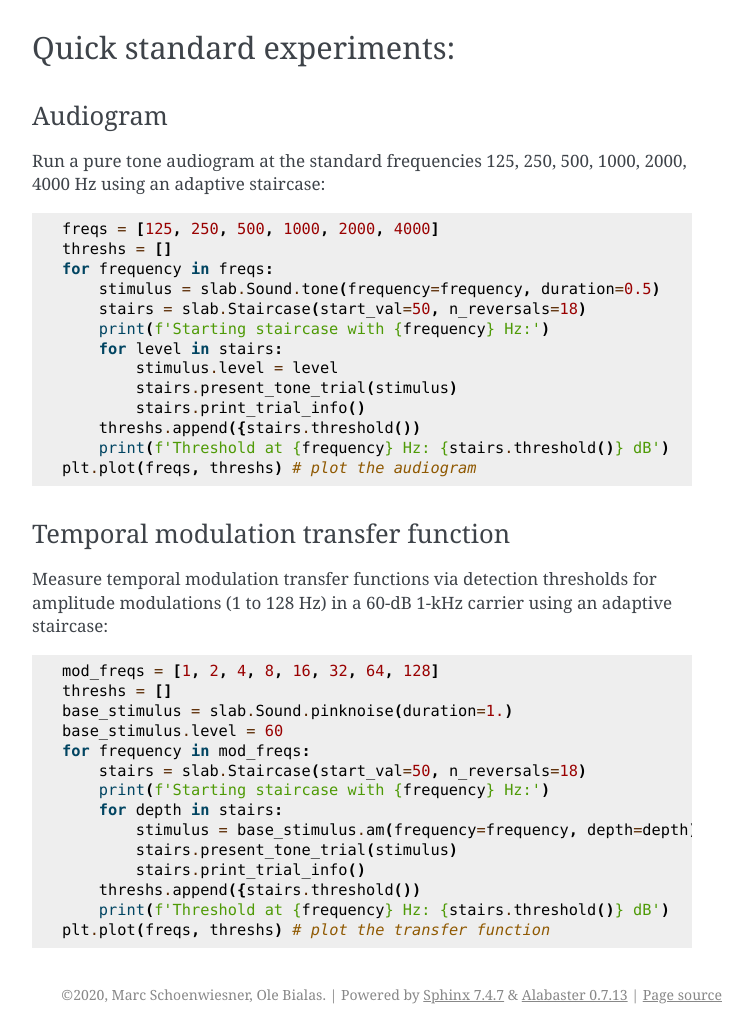
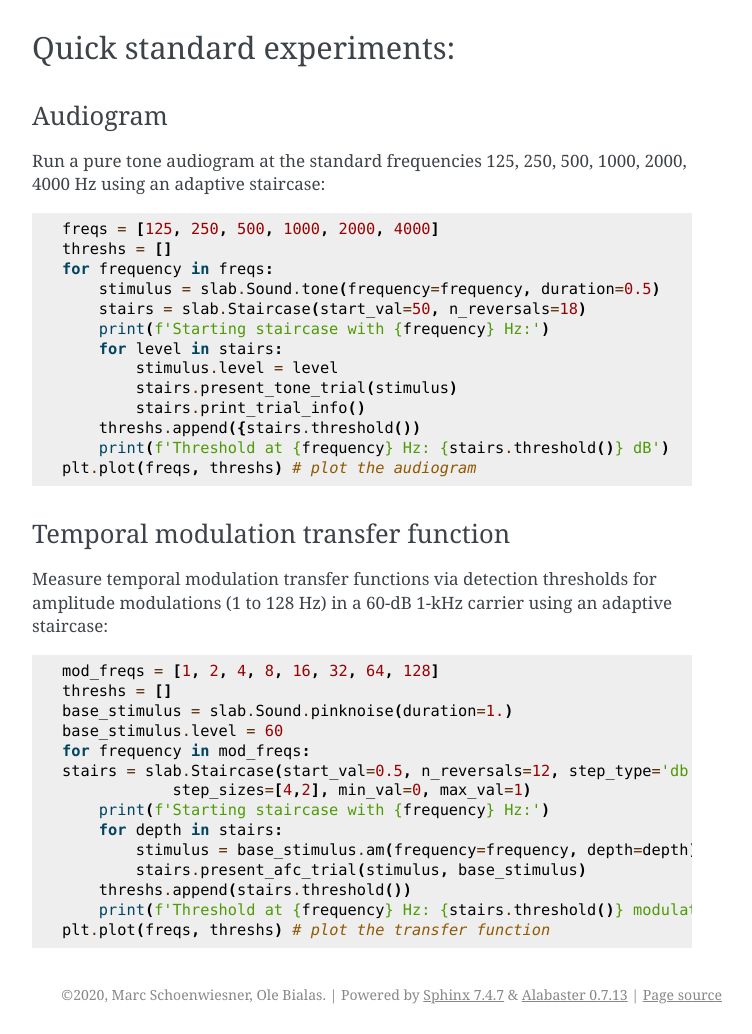
Before and after one commit to DrMarc/slab, a Sphinx documentation site: the page built from docs/examples.rst, in a window 1280 px wide, cut to the strip 555-1589 px from the top of the page. Shown: the whole strip, without its empty margins (388-1140 px from the left). Built offline with Sphinx 7.4.7, drawn with Linux system fonts in a browser that asks for light colours.

Commit message:
corrected TF example

```diff
--- a/docs/examples.rst
+++ b/docs/examples.rst
@@ -49,12 +49,12 @@ Measure temporal modulation transfer functions via detection thresholds for ampl
     base_stimulus = slab.Sound.pinknoise(duration=1.)
     base_stimulus.level = 60
     for frequency in mod_freqs:
-        stairs = slab.Staircase(start_val=50, n_reversals=18)
+    stairs = slab.Staircase(start_val=0.5, n_reversals=12, step_type='db',
+                step_sizes=[4,2], min_val=0, max_val=1)
         print(f'Starting staircase with {frequency} Hz:')
         for depth in stairs:
             stimulus = base_stimulus.am(frequency=frequency, depth=depth)
-            stairs.present_tone_trial(stimulus)
-            stairs.print_trial_info()
-        threshs.append({stairs.threshold())
-        print(f'Threshold at {frequency} Hz: {stairs.threshold()} dB')
+            stairs.present_afc_trial(stimulus, base_stimulus)
+        threshs.append(stairs.threshold())
+        print(f'Threshold at {frequency} Hz: {stairs.threshold()} modulation depth')
     plt.plot(freqs, threshs) # plot the transfer function
```
